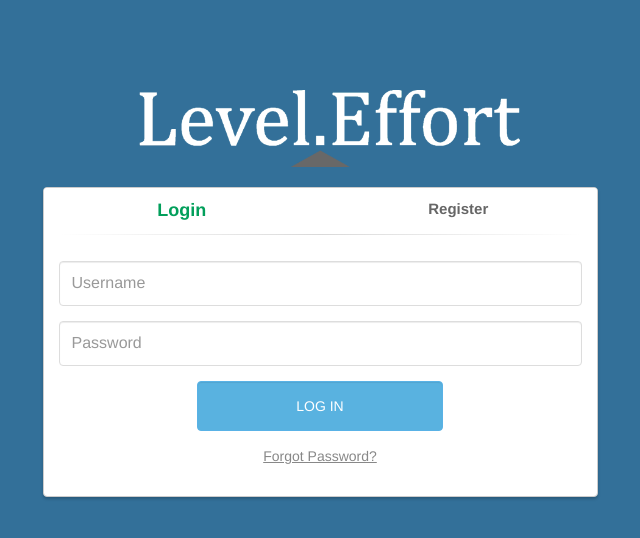
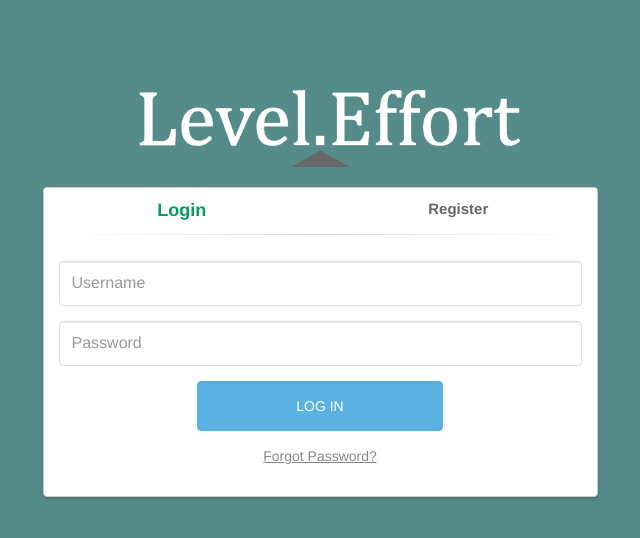
Before and after one commit to SamGill/WebProject, a PHP site: page /login.php in a window 1280 px wide. Shown: the top 538 px of the page, without its empty margins (320-960 px from the left). Run offline with PHP 8.4, Linux system fonts and the light colour scheme; some libraries are stand-ins or nearby versions.

Commit message:
Login Screen background color change

```diff
--- a/login_register.css
+++ b/login_register.css
@@ -1,5 +1,6 @@
 body {
-	background-color: #337099;
+	/*background-color: #337099;*/
+	background-color: #558C89;
     padding-top: 90px;
 }
 .panel-login {
```
